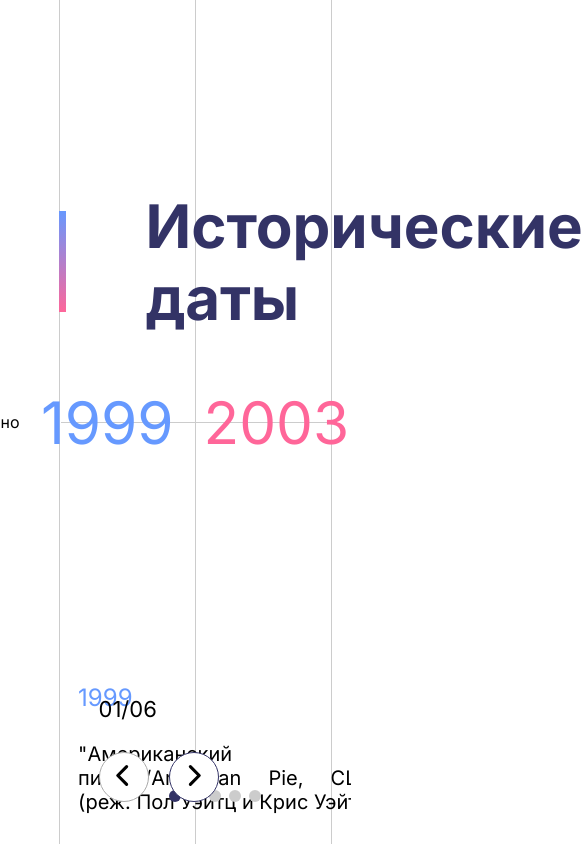
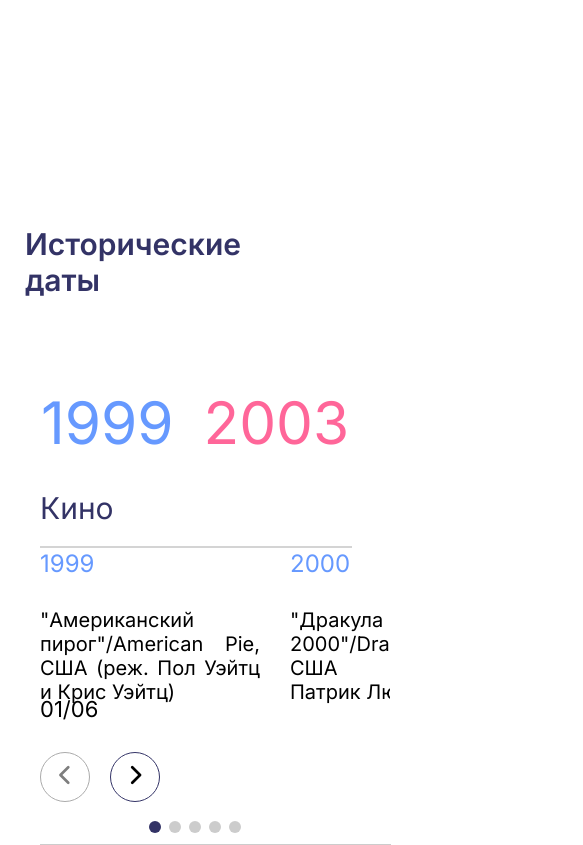
Before and after one commit to AlexanderMalkov15052021/historical-dates-project, a Next.js app: page / in a window 390 px wide. Shown: the whole page, 583 px wide, since content can reach past the window. Built offline with nearby package versions, Linux system fonts and the light colour scheme; data requests are answered from the project's data file.

Commit message:
feat(features/SectionsTtleDisk, features/SwiperCarousel, shared, types) add responsive

```diff
--- a/features/SectionsTtleDisk/view/SectionsTtleDisk/SectionsTtleDisk.module.scss
+++ b/features/SectionsTtleDisk/view/SectionsTtleDisk/SectionsTtleDisk.module.scss
@@ -68,3 +68,47 @@
     display: flex;
     gap: 30px;
 }
+
+
+.dataTitle {
+    position: absolute;
+    font-size: 30px;
+    color: #336;
+    top: 33vh;
+    left: 40px;
+    pointer-events: none;
+}
+
+
+.dataTitle::after {
+    width: calc(100vw - 80px);
+    margin-top: 20px;
+    opacity: .5;
+    border: 1px solid #aaa;
+    display: block;
+    content: '';
+}
+
+
+
+
+@media (max-width: 800px) {
+    .mainBorder {
+        border-right: none;
+        border-left: none;
+        margin: 0;
+    }
+
+    .circleContainer {
+        width: 100%;
+        height: 50%;
+    }
+
+    .mainBorder::after {
+        background-color: transparent;
+    }
+
+    .mainBorder::before {
+        background-color: transparent;
+    }
+}
--- a/features/SectionsTtleDisk/view/SectionsTtleDisk/components/ControlBlock/ControlBlock.module.scss
+++ b/features/SectionsTtleDisk/view/SectionsTtleDisk/components/ControlBlock/ControlBlock.module.scss
@@ -34,8 +34,8 @@
     cursor: not-allowed;
 }
 
-.disabledBtn svg {
-    fill: #aaa;
+.disabledBtn img {
+    opacity: .5;
 }
 
 @media (max-width: 800px) {
--- a/features/SectionsTtleDisk/view/SectionsTtleDisk/components/MainTitle/MainTitle.module.scss
+++ b/features/SectionsTtleDisk/view/SectionsTtleDisk/components/MainTitle/MainTitle.module.scss
@@ -17,3 +17,27 @@
     border-width: 7px;
     border-image: linear-gradient($startColor, $finalColor) 1;
 }
+
+@media (max-width: 1600px) {
+    .mainTitle {
+        font-size: 40px;
+        padding-left: 50px;
+    }
+}
+
+@media (max-width: 800px) {
+    .mainTitle {
+        padding-left: 40px;
+        font-size: 40px;
+        font-weight: 600;
+        border-left: none;
+    }
+}
+
+
+@media (max-width: 500px) {
+    .mainTitle {
+        font-size: 30px;
+        padding-left: 25px;
+    }
+}
--- a/features/SwiperCarousel/SwiperCarousel.module.scss
+++ b/features/SwiperCarousel/SwiperCarousel.module.scss
@@ -143,3 +143,28 @@
         top: 25vh;
     }
 }
+
+@media (max-width: 800px) {
+    .swiperContent {
+        width: 100vw;
+
+        :global(.swiper-initialized) {
+            padding-left: 40px;
+            padding-right: 40px;
+            height: 35vh;
+        }
+    }
+
+    .mainContent {
+        margin-bottom: 0;
+    }
+
+    .sliderContainer::before {
+        content: "";
+        height: 1px;
+        width: 90%;
+        background-color: #ccc;
+        position: relative;
+        left: 40px;
+    }
+}
--- a/features/SwiperCarousel/hoc/SwiperCarouselData.tsx
+++ b/features/SwiperCarousel/hoc/SwiperCarouselData.tsx
@@ -22,8 +22,8 @@ export const SwiperCarouselData = <P extends SwiperCarouselType>(Component: Comp
         const seventyPercentScreenWidth = width / 10 * 7;  // 70% width
         const btnWidth = (53 + 15 * 2) * 2; // padding, margin, width
         const itemsBlockWidth = seventyPercentScreenWidth - btnWidth;
-
         const itemCount = Math.floor(itemsBlockWidth / blockWidth);
+        const escapeBtn: string = width > screenWidth ? '' : styles.escapeBtn;
 
         const pagination = {
             clickable: true,
@@ -31,8 +31,6 @@ export const SwiperCarouselData = <P extends SwiperCarouselType>(Component: Comp
                 return '<span class="' + className + '"></span>';
             },
         };
-
-        const escapeBtn: string = width > screenWidth ? '' : styles.escapeBtn;
 
         const dataToSend = {
             width, dates, nodeRef, itemCount, escapeBtn,
--- a/shared/view/Arrows/ArrowLeft/ArrowLeft.tsx
+++ b/shared/view/Arrows/ArrowLeft/ArrowLeft.tsx
@@ -2,7 +2,7 @@ import Image from "next/image";
 
 export const ArrowLeft = () => <Image
     width={25}
-    height={25}
+    height={22}
     src="/arrowLeft.svg"
     alt={'preloader'}
     priority={true}
--- a/shared/view/Arrows/ArrowRight/ArrowRight.tsx
+++ b/shared/view/Arrows/ArrowRight/ArrowRight.tsx
@@ -1,8 +1,8 @@
 import Image from "next/image";
 
 export const ArrowRight = () => <Image
-    width={25}
-    height={25}
+    width={22}
+    height={22}
     src="/arrowRight.svg"
     alt={'preloader'}
     priority={true}
```
Also changed, not shown: features/SwiperCarousel/SwiperCarousel.tsx (+3 -4 lines).
